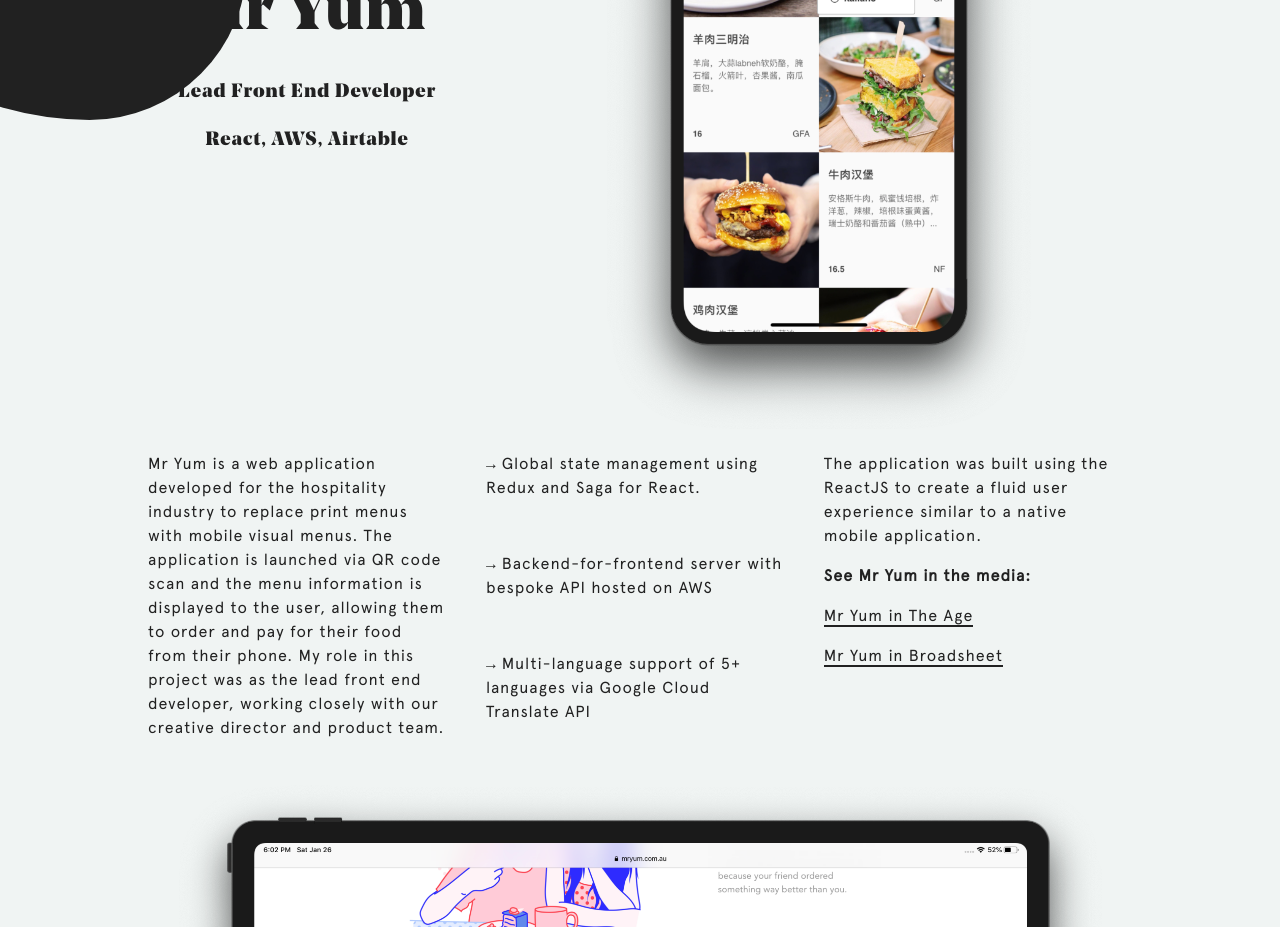
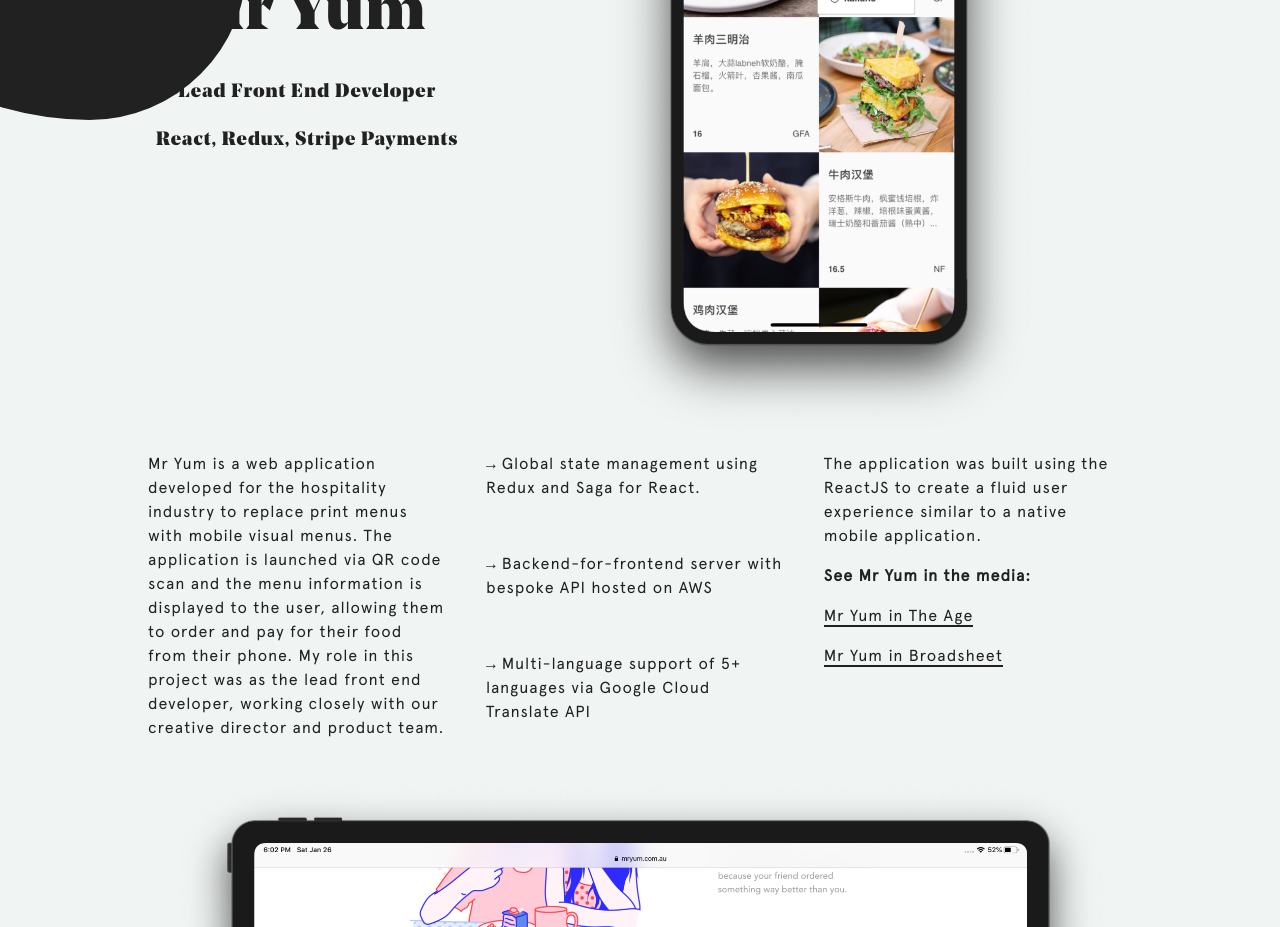
Before and after one commit to Evvn/evan-evan-evan, a React (Create React App) app: page /work in a window 1280 px wide. Shown: the part 1000-1927 px from the top of the page. Built offline with nearby package versions, Linux system fonts and the light colour scheme; a web font is replaced by a local one.

Commit message:
redux and stripe to tags

```diff
--- a/src/MrYum.js
+++ b/src/MrYum.js
@@ -7,7 +7,7 @@
         <div className="heading">
           <h1>Mr Yum</h1>
           <h3>Lead Front End Developer</h3>
-          <h3>React, AWS, Airtable</h3>
+          <h3>React, Redux, Stripe Payments</h3>
         </div>
 
         <div className="body">
```
